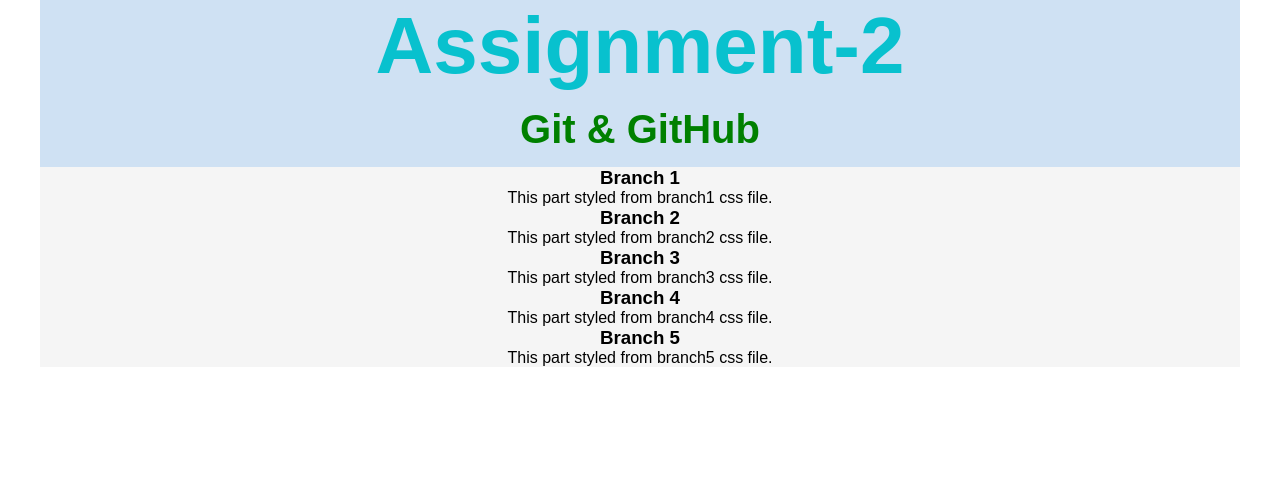
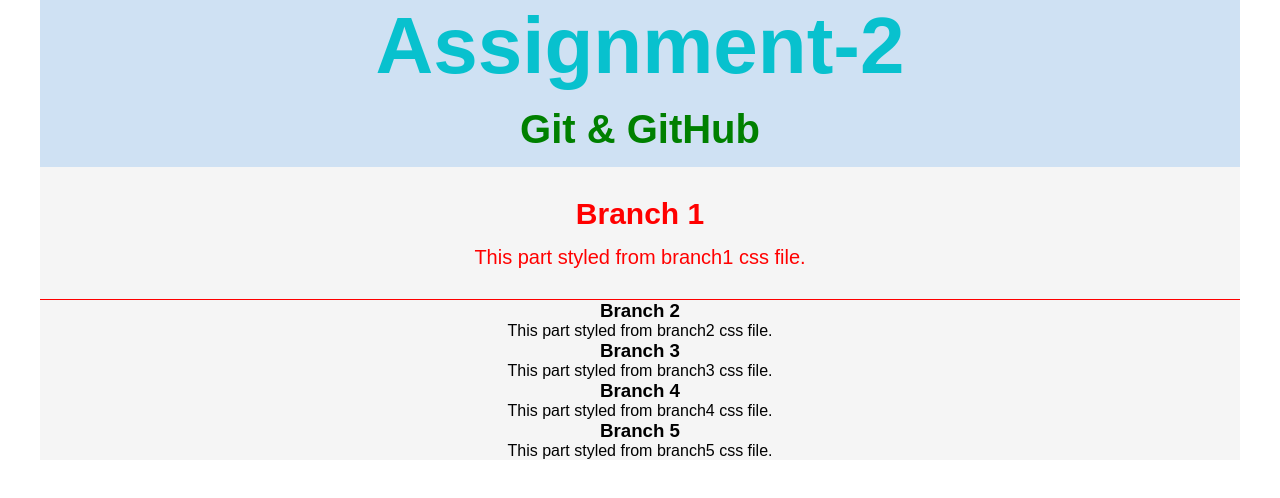
Before and after one commit to sajedulkarim65/assignment-2, a plain HTML site: page index.html in a window 1280 px wide. Drawn offline with Linux system fonts and the light colour scheme.

Commit message:
New Css file created and styled Branch 1 part

```diff
--- /dev/null
+++ b/bra1.css
@@ -0,0 +1,15 @@
+.bra1 {
+    padding: 30px;
+    border-bottom: 1px solid #ff0000;
+}
+
+.bra1 h3 {
+    font-size: 30px;
+    color: red;
+    padding-bottom: 15px;
+}
+
+.bra1 p {
+    font-size: 20px;
+    color: red;
+}
--- a/index.html
+++ b/index.html
@@ -4,6 +4,7 @@
     <meta charset="UTF-8">
     <meta name="viewport" content="width=device-width, initial-scale=1.0">
     <title>Assignment-2</title>
+    <link rel="stylesheet" href="./bra1.css">
     <link rel="stylesheet" href="./master.css">
 </head>
 <body>
@@ -15,27 +16,27 @@
             <h2>Git & GitHub</h2>
         </div>
 
-        <div class="branch1">
+        <div class="bra1">
             <h3>Branch 1</h3>
             <p>This part styled from <span>branch1</span> css file.</p>
         </div>
 
-        <div class="branch2">
+        <div class="bra2">
             <h3>Branch 2</h3>
             <p>This part styled from <span>branch2</span> css file.</p>
         </div>
 
-        <div class="branch3">
+        <div class="bra3">
             <h3>Branch 3</h3>
             <p>This part styled from <span>branch3</span> css file.</p>
         </div>
 
-        <div class="branch4">
+        <div class="bra4">
             <h3>Branch 4</h3>
             <p>This part styled from <span>branch4</span> css file.</p>
         </div>
 
-        <div class="branch5">
+        <div class="bra5">
             <h3>Branch 5</h3>
             <p>This part styled from <span>branch5</span> css file.</p>
         </div>
```
